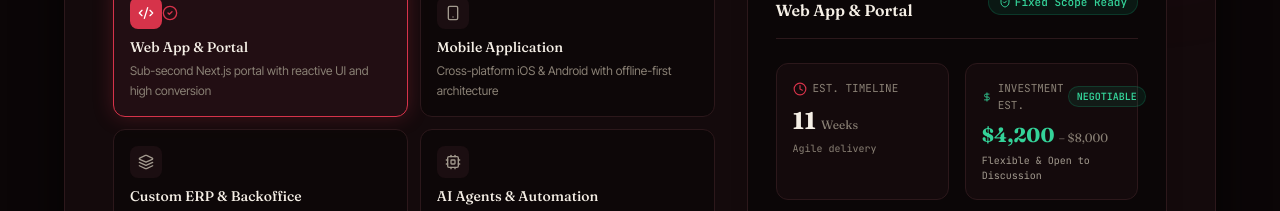
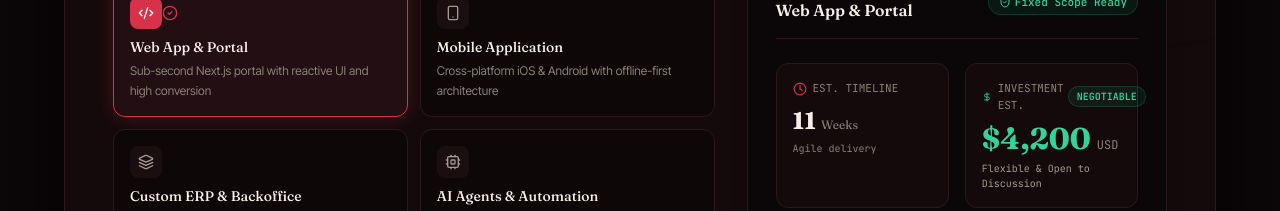
Before and after one commit to hammad-safi/webzifire, a Next.js app: page / in a window 1280 px wide. Shown: the part 4960-5171 px from the top of the page. Built offline with nearby package versions, Linux system fonts and the light colour scheme; no server answers.

Commit message:
feat(pricing): display single exact price in estimator instead of range

```diff
--- a/components/ProjectEstimator.tsx
+++ b/components/ProjectEstimator.tsx
@@ -145,8 +145,7 @@ export default function ProjectEstimator() {
       return acc + (feat ? feat.weeksAdd : 0);
     }, 0);
 
-    const rawMin = Math.round((service.baseMinPrice * scale.multiplier + extraFeaturePrice) / 100) * 100;
-    const rawMax = Math.round((service.baseMaxPrice * scale.multiplier + extraFeaturePrice * 1.2) / 100) * 100;
+    const rawPrice = Math.round((service.baseMinPrice * scale.multiplier + extraFeaturePrice) / 100) * 100;
 
     let totalWeeks = Math.max(3, Math.round(service.baseWeeks + scale.weeksAdd + extraFeatureWeeks));
     if (velocity === "accelerated") {
@@ -156,8 +155,7 @@ export default function ProjectEstimator() {
     return {
       service,
       scale,
-      minPrice: rawMin,
-      maxPrice: rawMax,
+      price: rawPrice,
       weeks: totalWeeks,
       recommendedStack: service.recommendedStack,
     };
@@ -183,10 +181,11 @@ export default function ProjectEstimator() {
           services: [calculation.service.label],
           stage: calculation.scale.label,
           timeline: `${calculation.weeks} Weeks (${velocity === "accelerated" ? "Accelerated Sprint" : "Standard"})`,
-          budget: `$${calculation.minPrice.toLocaleString()} – $${calculation.maxPrice.toLocaleString()} USD`,
+          budget: `$${calculation.price.toLocaleString()} USD (Negotiable)`,
           message: `Scope: ${calculation.service.label} (${calculation.scale.label})
 Selected Modules: ${featureNames.join(", ") || "Standard"}
 Velocity: ${velocity === "accelerated" ? "Accelerated Sprint (40% faster)" : "Standard Sprint"}
+Target Price: $${calculation.price.toLocaleString()} USD (Negotiable)
 Recommended Stack: ${calculation.recommendedStack}
 Client Notes: ${clientNotes || "None"}`,
           source: "Interactive Project Estimator",
@@ -429,10 +428,10 @@ Client Notes: ${clientNotes || "None"}`,
                   Negotiable
                 </span>
               </div>
-              <div className="font-display text-xl font-bold text-emerald-400 mt-2">
-                ${calculation.minPrice.toLocaleString()}{" "}
-                <span className="text-xs font-normal text-[#8A8175]">
-                  – ${calculation.maxPrice.toLocaleString()}
+              <div className="font-display text-2xl sm:text-3xl font-bold text-emerald-400 mt-2 flex items-baseline gap-1.5">
+                <span>${calculation.price.toLocaleString()}</span>
+                <span className="text-xs font-normal text-[#8A8175] font-mono">
+                  USD
                 </span>
               </div>
               <div className="text-[10px] text-[#A29A8E] font-mono mt-1">
```
